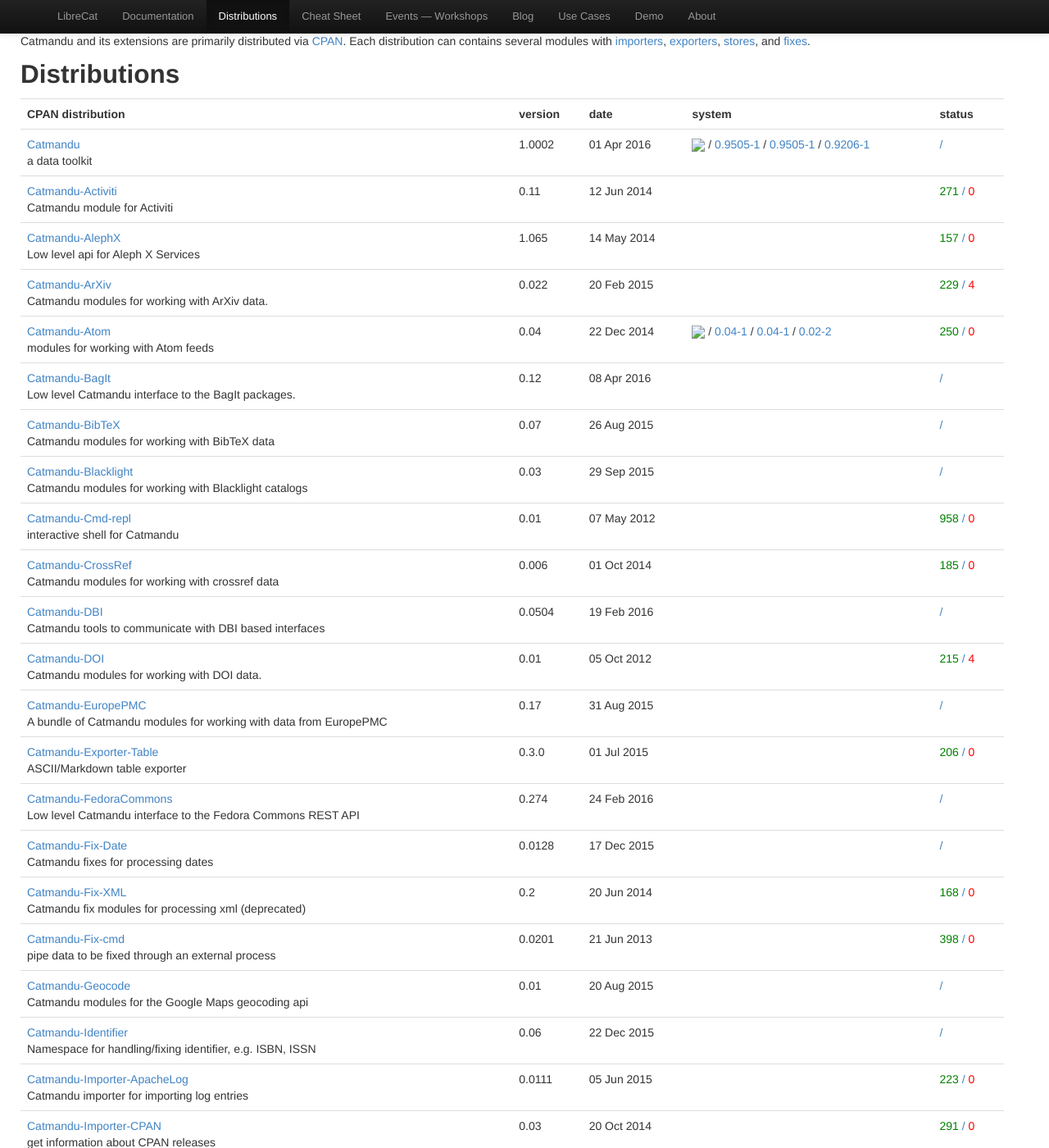
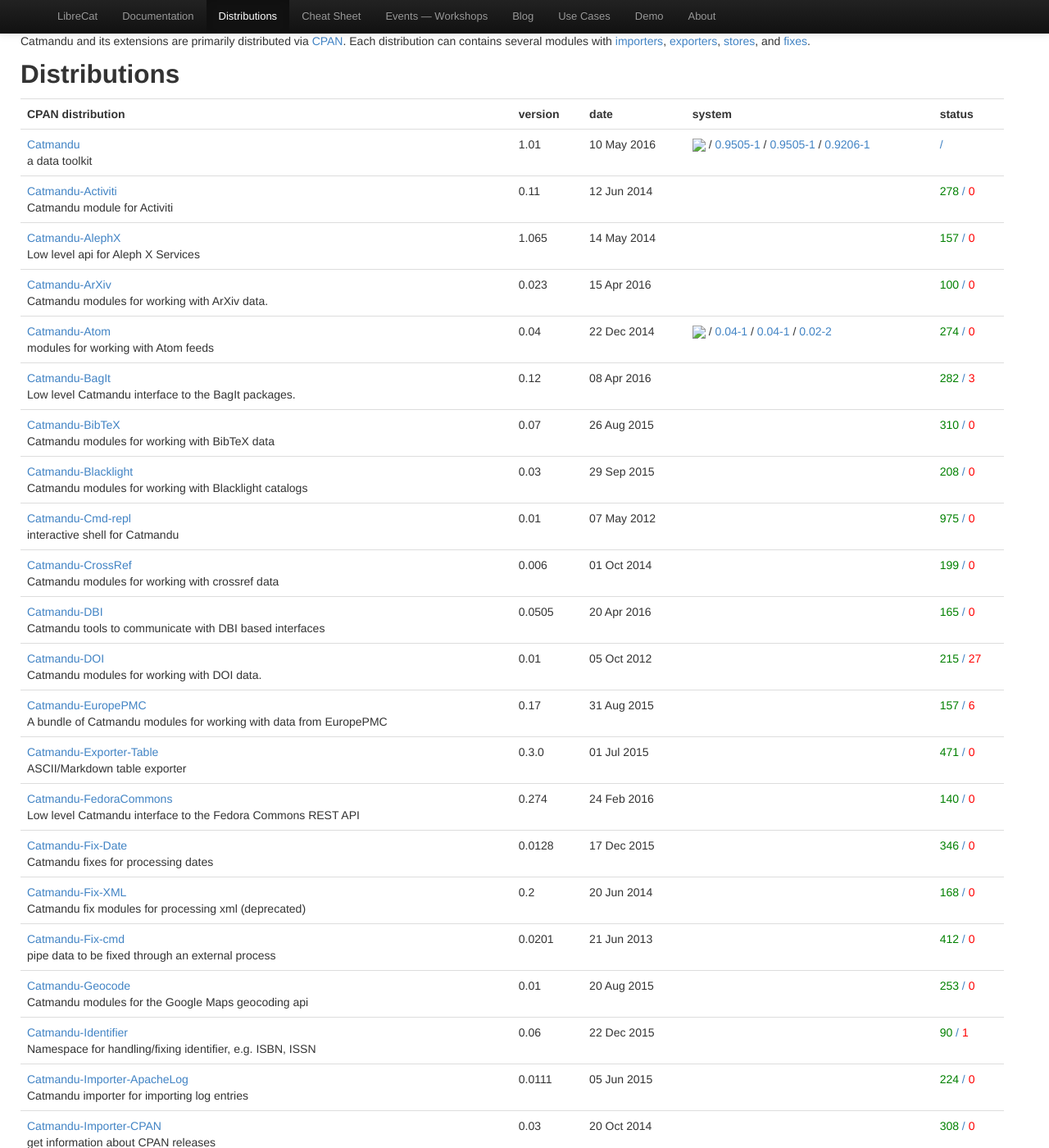
Before and after one commit to LibreCat/librecat.github.io, a Jekyll site: the page built from distributions.html, in a window 1280 px wide and 1400 px high. Shown: the whole window at 82% size. Built offline with Jekyll 4.4.1, drawn with Linux system fonts in a browser that asks for light colours; some of the changed text lies outside the part shown.

Commit message:
autoupdate distributions

```diff
--- a/_data/distributions.json
+++ b/_data/distributions.json
@@ -1,6 +1,6 @@
 [{
    "abstract" : "a data toolkit",
-   "date" : "2016-04-01T11:39:08",
+   "date" : "2016-05-10T11:08:46",
    "debian" : {
       "package" : "libcatmandu-perl",
       "pathl" : [
@@ -27,7 +27,7 @@
          }
       ]
    },
-   "download_url" : "https://cpan.metacpan.org/authors/id/N/NI/NICS/Catmandu-1.0002.tar.gz",
+   "download_url" : "https://cpan.metacpan.org/authors/id/N/NI/NICS/Catmandu-1.01.tar.gz",
    "name" : "Catmandu",
    "provides" : [
       "Catmandu",
@@ -89,7 +89,12 @@
       "Catmandu::Fix::Condition::exists",
       "Catmandu::Fix::Condition::greater_than",
       "Catmandu::Fix::Condition::in",
+      "Catmandu::Fix::Condition::is_array",
       "Catmandu::Fix::Condition::is_false",
+      "Catmandu::Fix::Condition::is_null",
+      "Catmandu::Fix::Condition::is_number",
+      "Catmandu::Fix::Condition::is_object",
+      "Catmandu::Fix::Condition::is_string",
       "Catmandu::Fix::Condition::is_true",
       "Catmandu::Fix::Condition::less_than",
       "Catmandu::Fix::Has",
@@ -127,6 +132,7 @@
       "Catmandu::Fix::paste",
       "Catmandu::Fix::perlcode",
       "Catmandu::Fix::prepend",
+      "Catmandu::Fix::random",
       "Catmandu::Fix::reject",
       "Catmandu::Fix::remove_field",
       "Catmandu::Fix::replace_all",
@@ -194,7 +200,7 @@
       "Catmandu::Validator::Simple"
    ],
    "tests" : null,
-   "version" : "1.0002"
+   "version" : "1.01"
 },
 {
    "abstract" : "Catmandu module for Activiti",
@@ -211,7 +217,7 @@
    "tests" : {
       "fail" : 0,
       "na" : 4,
-      "pass" : 271,
+      "pass" : 278,
       "unknown" : 0
    },
    "version" : "0.11"
@@ -264,26 +270,26 @@
       "fail" : 0,
       "na" : 3,
       "pass" : 157,
-      "unknown" : 41
+      "unknown" : 46
    },
    "version" : "1.065"
 },
 {
    "abstract" : "Catmandu modules for working with ArXiv data.",
-   "date" : "2015-02-20T06:37:13",
-   "download_url" : "https://cpan.metacpan.org/authors/id/V/VP/VPEIL/Catmandu-ArXiv-0.022.tar.gz",
+   "date" : "2016-04-15T10:39:11",
+   "download_url" : "https://cpan.metacpan.org/authors/id/V/VP/VPEIL/Catmandu-ArXiv-0.023.tar.gz",
    "name" : "Catmandu-ArXiv",
    "provides" : [
       "Catmandu::ArXiv",
       "Catmandu::Importer::ArXiv"
    ],
    "tests" : {
-      "fail" : 4,
+      "fail" : 0,
       "na" : 7,
-      "pass" : 229,
-      "unknown" : 0
-   },
-   "version" : "0.022"
+      "pass" : 100,
+      "unknown" : 0
+   },
+   "version" : "0.023"
 },
 {
    "abstract" : "modules for working with Atom feeds",
@@ -324,7 +330,7 @@
    "tests" : {
       "fail" : 0,
       "na" : 11,
-      "pass" : 250,
+      "pass" : 274,
       "unknown" : 0
    },
    "version" : "0.04"
@@ -341,7 +347,12 @@
       "Catmandu::Exporter::BagIt",
       "Catmandu::Importer::BagIt"
    ],
-   "tests" : null,
+   "tests" : {
+      "fail" : 3,
+      "na" : 15,
+      "pass" : 282,
+      "unknown" : 0
+   },
    "version" : "0.12"
 },
 {
@@ -354,7 +365,12 @@
       "Catmandu::Exporter::BibTeX",
       "Catmandu::Importer::BibTeX"
    ],
-   "tests" : null,
+   "tests" : {
+      "fail" : 0,
+      "na" : 12,
+      "pass" : 310,
+      "unknown" : 0
+   },
    "version" : "0.07"
 },
 {
@@ -366,7 +382,12 @@
       "Catmandu::Blacklight",
       "Catmandu::Importer::Blacklight"
    ],
-   "tests" : null,
+   "tests" : {
+      "fail" : 0,
+      "na" : 12,
+      "pass" : 208,
+      "unknown" : 0
+   },
    "version" : "0.03"
 },
 {
@@ -380,7 +401,7 @@
    "tests" : {
       "fail" : 0,
       "na" : 15,
-      "pass" : 958,
+      "pass" : 975,
       "unknown" : 1
    },
    "version" : "0.01"
@@ -397,24 +418,34 @@
    "tests" : {
       "fail" : 0,
       "na" : 8,
-      "pass" : 185,
+      "pass" : 199,
       "unknown" : 0
    },
    "version" : "0.006"
 },
 {
    "abstract" : "Catmandu tools to communicate with DBI based interfaces",
-   "date" : "2016-02-19T11:31:48",
-   "download_url" : "https://cpan.metacpan.org/authors/id/N/NJ/NJFRANCK/Catmandu-DBI-0.0504.tar.gz",
+   "date" : "2016-04-20T14:41:12",
+   "download_url" : "https://cpan.metacpan.org/authors/id/N/NJ/NJFRANCK/Catmandu-DBI-0.0505.tar.gz",
    "name" : "Catmandu-DBI",
    "provides" : [
       "Catmandu::DBI",
       "Catmandu::Importer::DBI",
       "Catmandu::Store::DBI",
-      "Catmandu::Store::DBI::Bag"
-   ],
-   "tests" : null,
-   "version" : "0.0504"
+      "Catmandu::Store::DBI::Bag",
+      "Catmandu::Store::DBI::Handler",
+      "Catmandu::Store::DBI::Handler::MySQL",
+      "Catmandu::Store::DBI::Handler::Pg",
+      "Catmandu::Store::DBI::Handler::SQLite",
+      "Catmandu::Store::DBI::Iterator"
+   ],
+   "tests" : {
+      "fail" : 0,
+      "na" : 27,
+      "pass" : 165,
+      "unknown" : 0
+   },
+   "version" : "0.0505"
 },
 {
    "abstract" : "Catmandu modules for working with DOI data.",
@@ -425,7 +456,7 @@
       null
    ],
    "tests" : {
-      "fail" : 4,
+      "fail" : 27,
       "na" : 9,
       "pass" : 215,
       "unknown" : 0
@@ -442,7 +473,12 @@
       "Catmandu::Fix::epmc_dblinks",
       "Catmandu::Importer::EuropePMC"
    ],
-   "tests" : null,
+   "tests" : {
+      "fail" : 6,
+      "na" : 10,
+      "pass" : 157,
+      "unknown" : 0
+   },
    "version" : "0.17"
 },
 {
@@ -456,7 +492,7 @@
    "tests" : {
       "fail" : 0,
       "na" : 7,
-      "pass" : 206,
+      "pass" : 471,
       "unknown" : 0
    },
    "version" : "0.3.0"
@@ -494,7 +530,12 @@
       "Catmandu::Store::FedoraCommons::DC",
       "Catmandu::Store::FedoraCommons::FOXML"
    ],
-   "tests" : null,
+   "tests" : {
+      "fail" : 0,
+      "na" : 28,
+      "pass" : 140,
+      "unknown" : 0
+   },
    "version" : "0.274"
 },
 {
@@ -514,7 +555,12 @@
       "Catmandu::Fix::start_year",
       "Catmandu::Fix::timestamp"
    ],
-   "tests" : null,
+   "tests" : {
+      "fail" : 0,
+      "na" : 14,
+      "pass" : 346,
+      "unknown" : 0
+   },
    "version" : "0.0128"
 },
 {
@@ -529,7 +575,7 @@
       "fail" : 0,
       "na" : 6,
       "pass" : 168,
-      "unknown" : 22
+      "unknown" : 27
    },
    "version" : "0.2"
 },
@@ -544,7 +590,7 @@
    "tests" : {
       "fail" : 0,
       "na" : 6,
-      "pass" : 398,
+      "pass" : 412,
       "unknown" : 0
    },
    "version" : "0.0201"
@@ -559,7 +605,12 @@
       "Catmandu::Fix::reverse_geocode",
       "Catmandu::Geocode"
    ],
-   "tests" : null,
+   "tests" : {
+      "fail" : 0,
+      "na" : 7,
+      "pass" : 253,
+      "unknown" : 0
+   },
    "version" : "0.01"
 },
 {
@@ -590,7 +641,12 @@
       "Catmandu::Identifier",
       "Memento::TimeTravel"
    ],
-   "tests" : null,
+   "tests" : {
+      "fail" : 1,
+      "na" : 8,
+      "pass" : 90,
+      "unknown" : 3
+   },
    "version" : "0.06"
 },
 {
@@ -604,8 +660,8 @@
    "tests" : {
       "fail" : 0,
       "na" : 9,
-      "pass" : 223,
-      "unknown" : 41
+      "pass" : 224,
+      "unknown" : 54
    },
    "version" : "0.0111"
 },
@@ -620,7 +676,7 @@
    "tests" : {
       "fail" : 0,
       "na" : 3,
-      "pass" : 291,
+      "pass" : 308,
       "unknown" : 0
    },
    "version" : "0.03"
@@ -636,7 +692,7 @@
    "tests" : {
       "fail" : 0,
       "na" : 84,
-      "pass" : 277,
+      "pass" : 298,
       "unknown" : 0
    },
    "version" : "0.01"
@@ -652,7 +708,7 @@
    "tests" : {
       "fail" : 0,
       "na" : 0,
-      "pass" : 301,
+      "pass" : 315,
       "unknown" : 2
    },
    "version" : "0.001"
@@ -668,7 +724,7 @@
    "tests" : {
       "fail" : 0,
       "na" : 7,
-      "pass" : 280,
+      "pass" : 294,
       "unknown" : 0
    },
    "version" : "0.02"
@@ -713,7 +769,7 @@
    "tests" : {
       "fail" : 0,
       "na" : 11,
-      "pass" : 329,
+      "pass" : 364,
       "unknown" : 0
    },
    "version" : "0.50"
@@ -728,9 +784,9 @@
       "Catmandu::Importer::Inspire"
    ],
    "tests" : {
-      "fail" : 7,
+      "fail" : 13,
       "na" : 5,
-      "pass" : 119,
+      "pass" : 132,
       "unknown" : 0
    },
    "version" : "0.265"
@@ -747,10 +803,28 @@
    "tests" : {
       "fail" : 0,
       "na" : 10,
-      "pass" : 825,
+      "pass" : 841,
       "unknown" : 0
    },
    "version" : "0.0103"
+},
+{
+   "abstract" : "Modules for handling LIDO data within the Catmandu framework",
+   "date" : "2016-04-23T14:39:08",
+   "download_url" : "https://cpan.metacpan.org/authors/id/H/HO/HOCHSTEN/Catmandu-LIDO-0.03.tar.gz",
+   "name" : "Catmandu-LIDO",
+   "provides" : [
+      "Catmandu::Exporter::LIDO",
+      "Catmandu::Importer::LIDO",
+      "Catmandu::LIDO"
+   ],
+   "tests" : {
+      "fail" : 0,
+      "na" : 0,
+      "pass" : 62,
+      "unknown" : 0
+   },
+   "version" : "0.03"
 },
 {
    "abstract" : "Catmandu modules for working with MAB2 data.",
@@ -799,7 +873,12 @@
       "MAB2::Writer::RAW",
       "MAB2::Writer::XML"
    ],
-   "tests" : null,
+   "tests" : {
+      "fail" : 3,
+      "na" : 12,
+      "pass" : 157,
+      "unknown" : 0
+   },
    "version" : "0.14"
 },
 {
@@ -867,7 +946,12 @@
       "Catmandu::Importer::MARC::XML",
       "Catmandu::MARC"
    ],
-   "tests" : null,
+   "tests" : {
+      "fail" : 0,
+      "na" : 13,
+      "pass" : 169,
+      "unknown" : 0
+   },
    "version" : "0.215"
 },
 {
@@ -879,7 +963,12 @@
       "Catmandu::Importer::MODS",
       "Catmandu::MODS"
    ],
-   "tests" : null,
+   "tests" : {
+      "fail" : 12,
+      "na" : 9,
+      "pass" : 326,
+      "unknown" : 0
+   },
    "version" : "0.31"
 },
 {
@@ -894,7 +983,7 @@
    "tests" : {
       "fail" : 0,
       "na" : 2,
-      "pass" : 237,
+      "pass" : 252,
       "unknown" : 0
    },
    "version" : "0.011"
@@ -922,7 +1011,7 @@
    "tests" : {
       "fail" : 0,
       "na" : 0,
-      "pass" : 99,
+      "pass" : 111,
       "unknown" : 0
    },
    "version" : "0.279"
@@ -936,7 +1025,12 @@
       "Catmandu::Importer::MediaWiki",
       "Catmandu::MediaWiki"
    ],
-   "tests" : null,
+   "tests" : {
+      "fail" : 0,
+      "na" : 9,
+      "pass" : 227,
+      "unknown" : 0
+   },
    "version" : "0.021"
 },
 {
@@ -951,7 +1045,7 @@
    "tests" : {
       "fail" : 0,
       "na" : 10,
-      "pass" : 297,
+      "pass" : 313,
       "unknown" : 0
    },
    "version" : "0.01"
@@ -970,7 +1064,12 @@
       "Catmandu::Importer::OAI::Parser::struct",
       "Catmandu::OAI"
    ],
-   "tests" : null,
+   "tests" : {
+      "fail" : 0,
+      "na" : 4,
+      "pass" : 216,
+      "unknown" : 0
+   },
    "version" : "0.11"
 },
 {
@@ -988,7 +1087,7 @@
    "tests" : {
       "fail" : 0,
       "na" : 10,
-      "pass" : 41,
+      "pass" : 60,
       "unknown" : 0
    },
    "version" : "0.006"
@@ -1008,7 +1107,12 @@
       "Catmandu::Importer::SRU::Parser::ppxml",
       "Catmandu::PICA"
    ],
-   "tests" : null,
+   "tests" : {
+      "fail" : 0,
+      "na" : 0,
+      "pass" : 162,
+      "unknown" : 0
+   },
    "version" : "0.19"
 },
 {
@@ -1022,7 +1126,7 @@
    "tests" : {
       "fail" : 0,
       "na" : 20,
-      "pass" : 711,
+      "pass" : 723,
       "unknown" : 0
    },
    "version" : "0.01"
@@ -1036,7 +1140,7 @@
       "Catmandu::Plack::unAPI"
    ],
    "tests" : {
-      "fail" : 37,
+      "fail" : 51,
       "na" : 2,
       "pass" : 245,
       "unknown" : 0
@@ -1054,7 +1158,7 @@
    "tests" : {
       "fail" : 0,
       "na" : 20,
-      "pass" : 717,
+      "pass" : 728,
       "unknown" : 0
    },
    "version" : "0.01"
@@ -1096,7 +1200,12 @@
       "Catmandu::Importer::RDF",
       "Catmandu::RDF"
    ],
-   "tests" : null,
+   "tests" : {
+      "fail" : 0,
+      "na" : 21,
+      "pass" : 206,
+      "unknown" : 0
+   },
    "version" : "0.31"
 },
 {
@@ -1109,7 +1218,12 @@
       "Catmandu::Importer::RIS",
       "Catmandu::RIS"
    ],
-   "tests" : null,
+   "tests" : {
+      "fail" : 0,
+      "na" : 1,
+      "pass" : 273,
+      "unknown" : 0
+   },
    "version" : "0.10"
 },
 {
@@ -1125,7 +1239,7 @@
    "tests" : {
       "fail" : 0,
       "na" : 0,
-      "pass" : 293,
+      "pass" : 310,
       "unknown" : 0
    },
    "version" : "0.01"
@@ -1172,8 +1286,8 @@
    ],
    "tests" : {
       "fail" : 0,
-      "na" : 4,
-      "pass" : 282,
+      "na" : 10,
+      "pass" : 550,
       "unknown" : 0
    },
    "version" : "0.038"
@@ -1186,7 +1300,12 @@
    "provides" : [
       "Catmandu::Serializer::messagepack"
    ],
-   "tests" : null,
+   "tests" : {
+      "fail" : 0,
+      "na" : 8,
+      "pass" : 327,
+      "unknown" : 0
+   },
    "version" : "0.0102"
 },
 {
@@ -1200,15 +1319,15 @@
    "tests" : {
       "fail" : 0,
       "na" : 10,
-      "pass" : 491,
+      "pass" : 507,
       "unknown" : 0
    },
    "version" : "0.0102"
 },
 {
    "abstract" : "Catmandu modules for working with solr endpoints",
-   "date" : "2016-02-26T14:11:02",
-   "download_url" : "https://cpan.metacpan.org/authors/id/N/NJ/NJFRANCK/Catmandu-Solr-0.0215.tar.gz",
+   "date" : "2016-04-21T13:00:55",
+   "download_url" : "https://cpan.metacpan.org/authors/id/N/NJ/NJFRANCK/Catmandu-Solr-0.02151.tar.gz",
    "name" : "Catmandu-Solr",
    "provides" : [
       "Catmandu::Importer::Solr",
@@ -1218,8 +1337,13 @@
       "Catmandu::Store::Solr::CQL",
       "Catmandu::Store::Solr::Searcher"
    ],
-   "tests" : null,
-   "version" : "0.0215"
+   "tests" : {
+      "fail" : 0,
+      "na" : 7,
+      "pass" : 129,
+      "unknown" : 0
+   },
+   "version" : "0.02151"
 },
 {
    "abstract" : "Catmandu modules for working with statistical data",
@@ -1235,7 +1359,12 @@
       "Catmandu::Fix::stat_variance",
       "Catmandu::Stat"
    ],
-   "tests" : null,
+   "tests" : {
+      "fail" : 0,
+      "na" : 6,
+      "pass" : 367,
+      "unknown" : 0
+   },
    "version" : "0.04"
 },
 {
@@ -1250,7 +1379,7 @@
    "tests" : {
       "fail" : 0,
       "na" : 7,
-      "pass" : 458,
+      "pass" : 471,
       "unknown" : 0
    },
    "version" : "0.02"
@@ -1267,7 +1396,7 @@
    "tests" : {
       "fail" : 0,
       "na" : 13,
-      "pass" : 617,
+      "pass" : 624,
       "unknown" : 0
    },
    "version" : "0.01"
@@ -1283,7 +1412,12 @@
       "Catmandu::Store::ElasticSearch::CQL",
       "Catmandu::Store::ElasticSearch::Searcher"
    ],
-   "tests" : null,
+   "tests" : {
+      "fail" : 0,
+      "na" : 13,
+      "pass" : 242,
+      "unknown" : 0
+   },
    "version" : "0.0306"
 },
 {
@@ -1322,9 +1456,9 @@
       "Catmandu::Store::Lucy::Bag"
    ],
    "tests" : {
-      "fail" : 5,
+      "fail" : 7,
       "na" : 5,
-      "pass" : 225,
+      "pass" : 245,
       "unknown" : 0
    },
    "version" : "0.0101"
@@ -1358,7 +1492,12 @@
       "Catmandu::Store::MongoDB::Bag",
       "Catmandu::Store::MongoDB::Searcher"
    ],
-   "tests" : null,
+   "tests" : {
+      "fail" : 0,
+      "na" : 13,
+      "pass" : 230,
+      "unknown" : 0
+   },
    "version" : "0.0403"
 },
 {
@@ -1374,7 +1513,7 @@
    "tests" : {
       "fail" : 0,
       "na" : 6,
-      "pass" : 389,
+      "pass" : 681,
       "unknown" : 0
    },
    "version" : "0.08"
@@ -1390,7 +1529,7 @@
    "tests" : {
       "fail" : 0,
       "na" : 12,
-      "pass" : 804,
+      "pass" : 816,
       "unknown" : 4
    },
    "version" : "0.03"
@@ -1403,7 +1542,12 @@
    "provides" : [
       "Catmandu::Validator::JSONSchema"
    ],
-   "tests" : null,
+   "tests" : {
+      "fail" : 0,
+      "na" : 14,
+      "pass" : 274,
+      "unknown" : 0
+   },
    "version" : "0.11"
 },
 {
@@ -1442,7 +1586,7 @@
    "tests" : {
       "fail" : 0,
       "na" : 9,
-      "pass" : 440,
+      "pass" : 463,
       "unknown" : 0
    },
    "version" : "0.06"
@@ -1459,7 +1603,12 @@
       "Catmandu::Importer::XLSX",
       "Catmandu::XLS"
    ],
-   "tests" : null,
+   "tests" : {
+      "fail" : 0,
+      "na" : 5,
+      "pass" : 155,
+      "unknown" : 0
+   },
    "version" : "0.08"
 },
 {
@@ -1478,9 +1627,9 @@
       "Catmandu::XML::Transformer"
    ],
    "tests" : {
-      "fail" : 1,
+      "fail" : 25,
       "na" : 0,
-      "pass" : 153,
+      "pass" : 304,
       "unknown" : 0
    },
    "version" : "0.16"
@@ -1497,7 +1646,7 @@
    "tests" : {
       "fail" : 0,
       "na" : 6,
-      "pass" : 5,
+      "pass" : 14,
       "unknown" : 0
    },
    "version" : "0.04"
@@ -1511,6 +1660,11 @@
       "Catmandu::Importer::Zotero",
       "Catmandu::Zotero"
    ],
-   "tests" : null,
+   "tests" : {
+      "fail" : 0,
+      "na" : 8,
+      "pass" : 211,
+      "unknown" : 0
+   },
    "version" : "0.07"
 }]
```
Also changed, not shown: _data/modules.json (+12 -0 lines).
